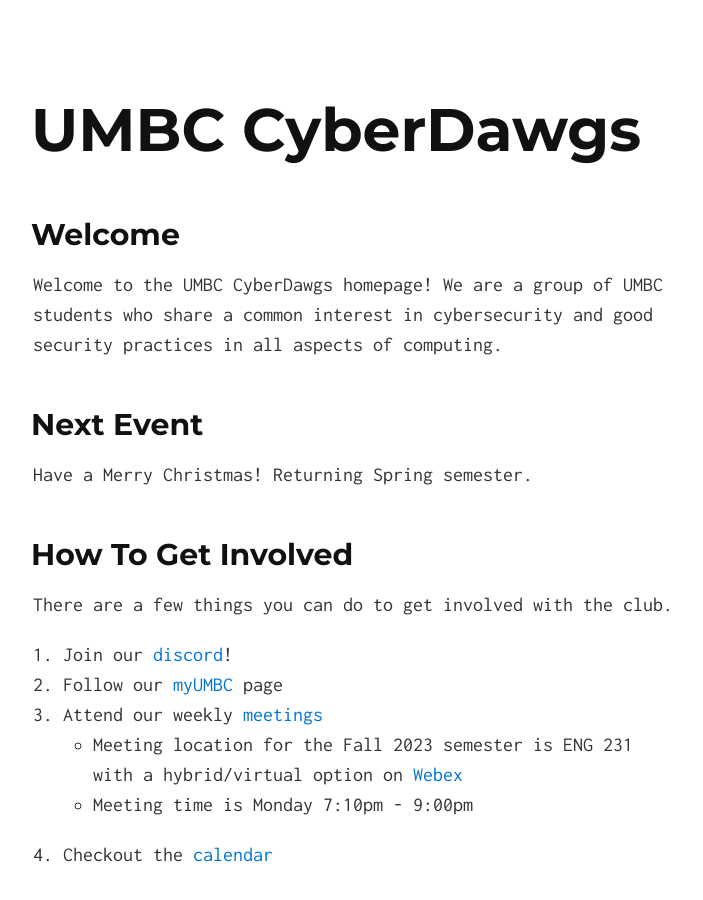
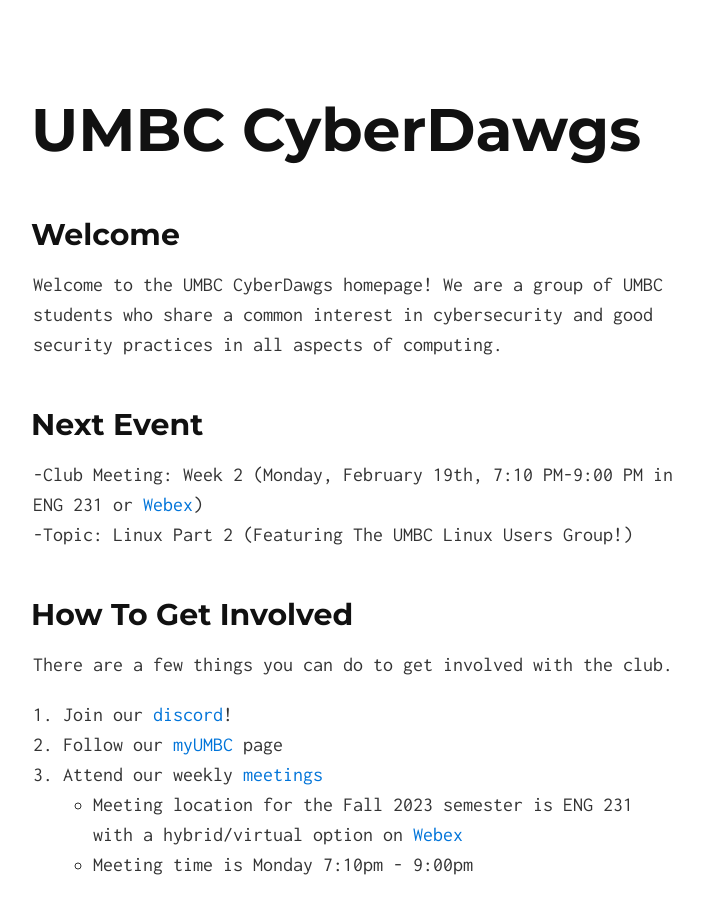
Before and after one commit to UMBCCyberDawgs/umbccyberdawgs.github.io, a Jekyll site: the page built from index.md, in a window 1280 px wide and 900 px high. Shown: the whole window, without its empty margins (287-990 px from the left). Built offline with Jekyll 4.4.1, drawn with Linux system fonts in a browser that asks for light colours; our own code applies the rules of GitHub Pages for plain Markdown files.

Commit message:
feb19th meeting

```diff
--- a/index.md
+++ b/index.md
@@ -8,7 +8,8 @@ share a common interest in cybersecurity and good security practices in all aspe
 
 ## Next Event
 
-Have a Merry Christmas! Returning Spring semester.
+-Club Meeting: Week 2 (Monday, February 19th, 7:10 PM-9:00 PM in ENG 231 or [Webex](https://umbc.webex.com/meet/CyberDawgs))<br>
+-Topic: Linux Part 2 (Featuring The UMBC Linux Users Group!)
 
 ## How To Get Involved
 
```
